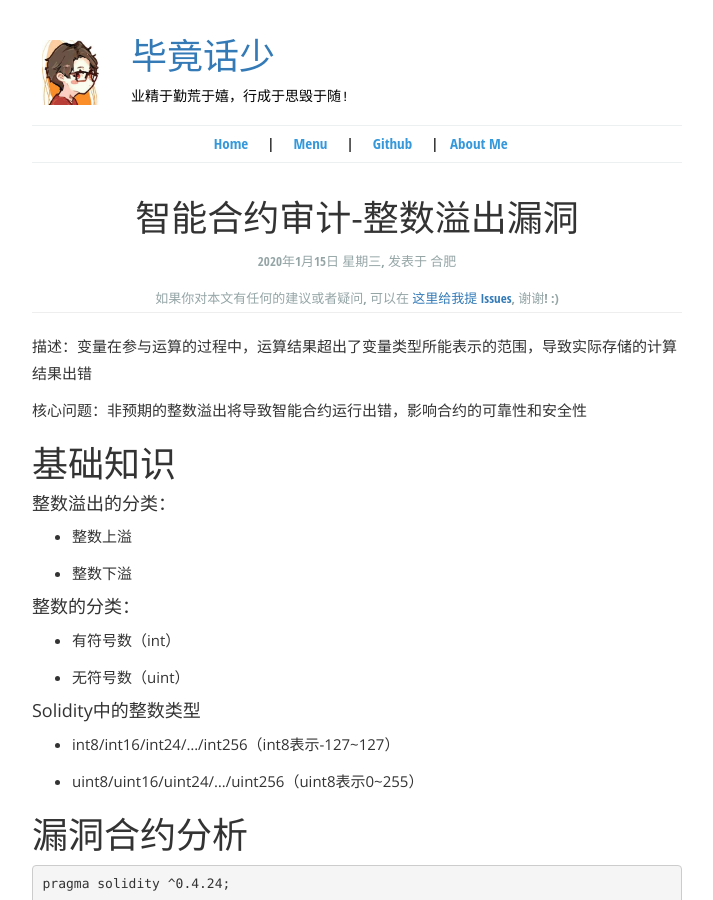
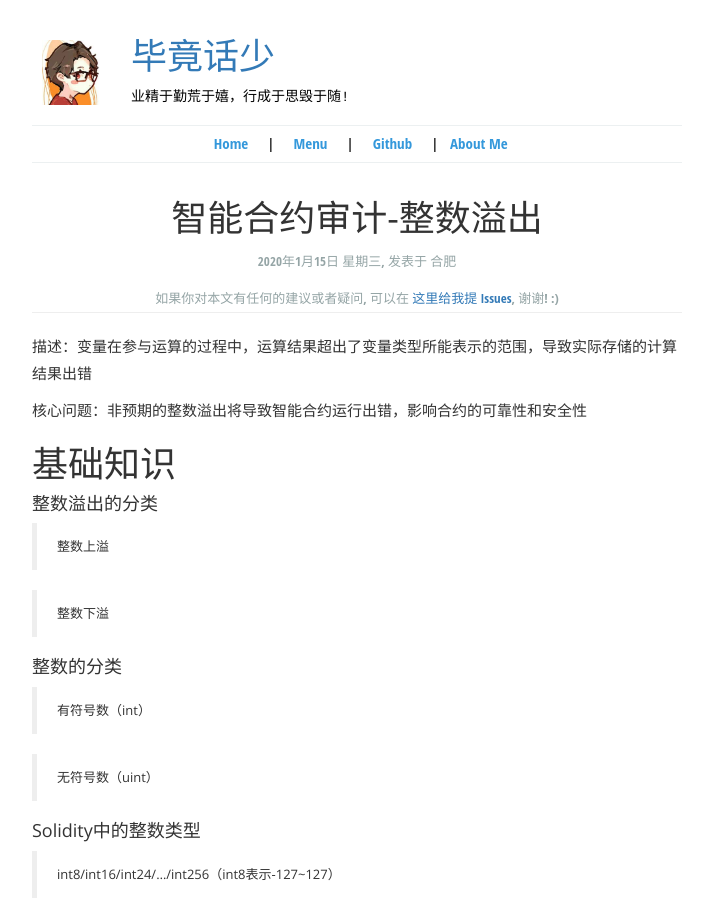
Before and after one commit to ssr-zjm/ssr-zjm.github.io, a Jekyll site: the page built from _posts/2020-1-15-智能合约审计-整数溢出.md, in a window 1280 px wide and 900 px high. Shown: the whole window, without its empty margins (283-996 px from the left). Built offline with Jekyll 4.4.1, drawn with Linux system fonts in a browser that asks for light colours.

Commit message:
Update 2020-1-15-智能合约审计-整数溢出.md

```diff
--- a/_posts/2020-1-15-智能合约审计-整数溢出.md
+++ b/_posts/2020-1-15-智能合约审计-整数溢出.md
@@ -1,6 +1,6 @@
 ---
 layout: post_layout
-title: 智能合约审计-整数溢出漏洞
+title: 智能合约审计-整数溢出
 time: 2020年1月15日 星期三
 location: 合肥
 pulished: true
@@ -13,23 +13,23 @@ excerpt_separator: "#"
 
 # 基础知识
 
-#### 整数溢出的分类：
+#### 整数溢出的分类
 
-- 整数上溢
+> 整数上溢
 
-- 整数下溢
+> 整数下溢
 
-#### 整数的分类：
+#### 整数的分类
 
-- 有符号数（int）
+> 有符号数（int）
 
-- 无符号数（uint）
+> 无符号数（uint）
 
 #### Solidity中的整数类型
 
-- int8/int16/int24/.../int256（int8表示-127~127）
+> int8/int16/int24/.../int256（int8表示-127~127）
 
-- uint8/uint16/uint24/.../uint256（uint8表示0~255）
+> uint8/uint16/uint24/.../uint256（uint8表示0~255）
 
 # 漏洞合约分析
 
```
Also changed, not shown: other parts of _posts/2020-1-15-智能合约审计-整数溢出.md (+1 -1 lines).
